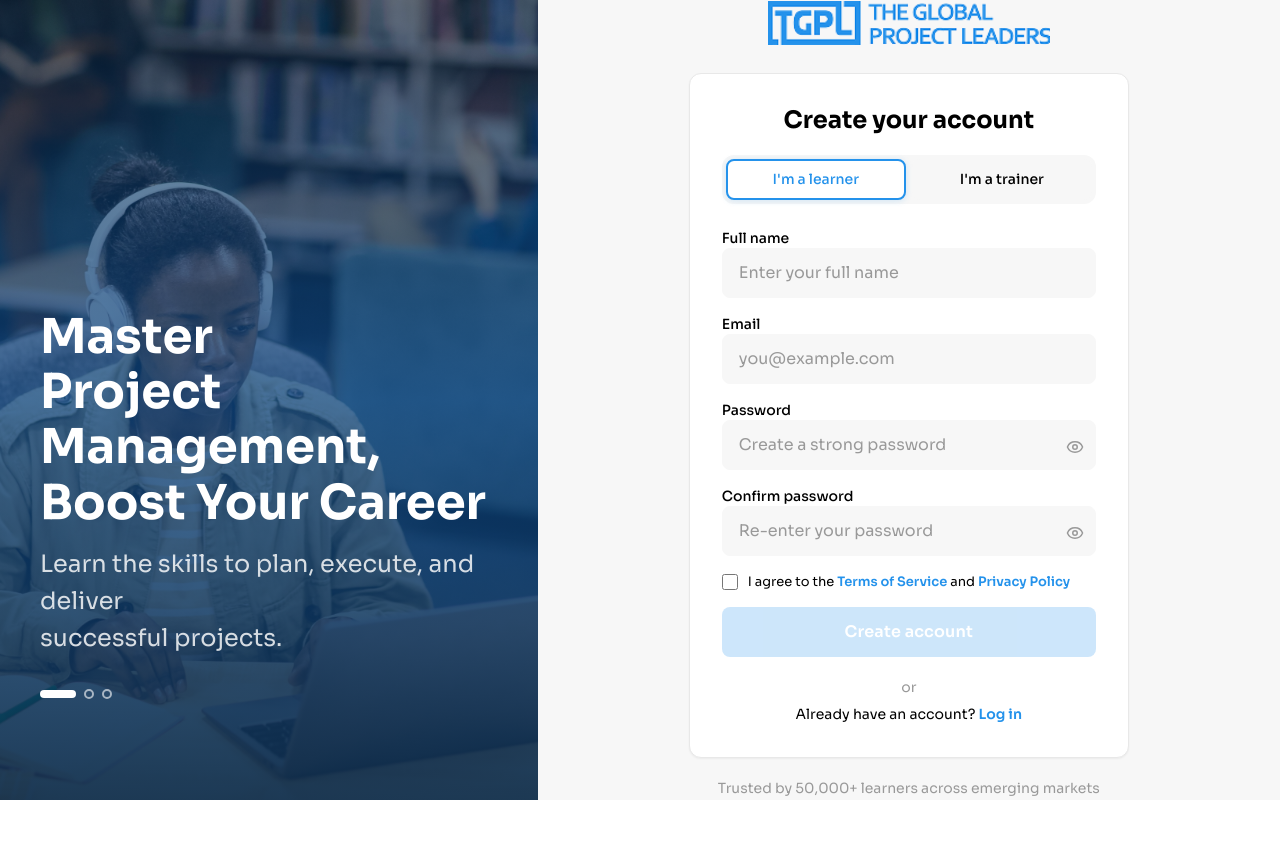
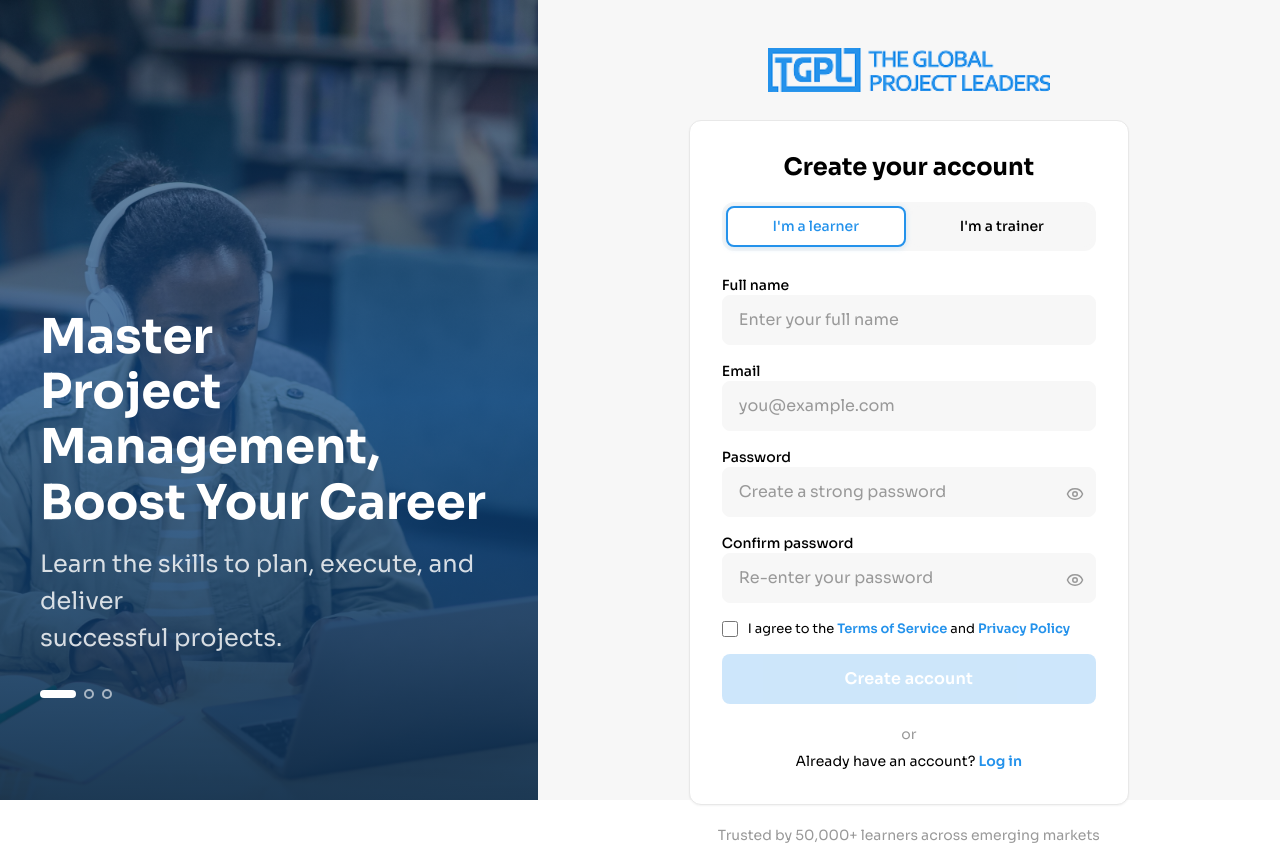
Before and after one commit to joydan1/TGPL-webapp, a React (Vite) app: page /signup in a window 1280 px wide. Before the commit the page ends 800 px from the top, so only its background shows below. Built offline with nearby package versions, Linux system fonts and the light colour scheme.

Commit message:
Update SignupPage.tsx

```diff
--- a/src/pages/SignupPage.tsx
+++ b/src/pages/SignupPage.tsx
@@ -257,13 +257,13 @@ export default function SignupPage() {
           display: 'flex',
           flexDirection: 'column',
           alignItems: 'center',
-          justifyContent: 'center',
-          padding: '2.5rem 1.5rem',
+          justifyContent: 'flex-start',
+          padding: '3rem 1.5rem 2rem',
           background: 'var(--grey)',
         }}
       >
         {/* Logo  */}
-        <div style={{ marginBottom: '1.75rem' }}>
+        <div style={{ marginBottom: '1.75rem'}}>
           <img src="/Logo.png" alt="The Global Project Leaders" style={{ height: '2.75rem' }} />
         </div>
 
```
